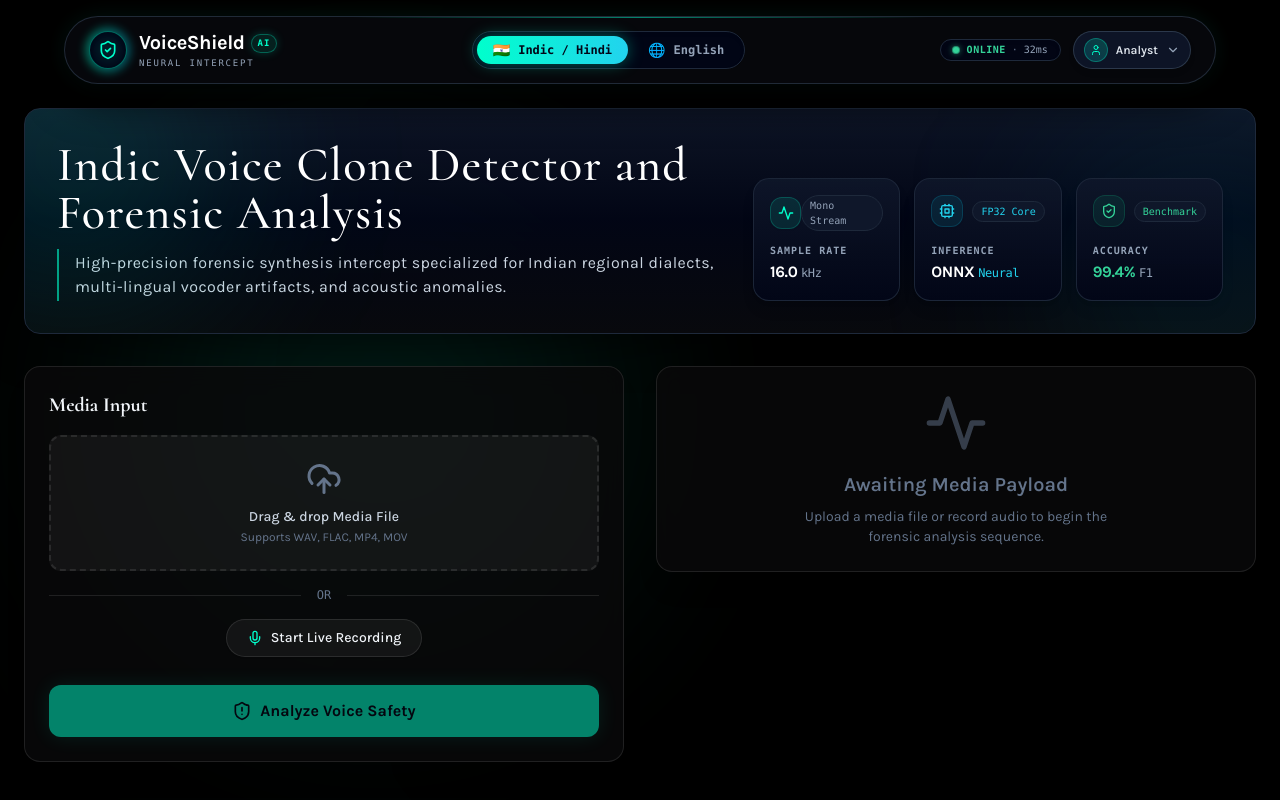
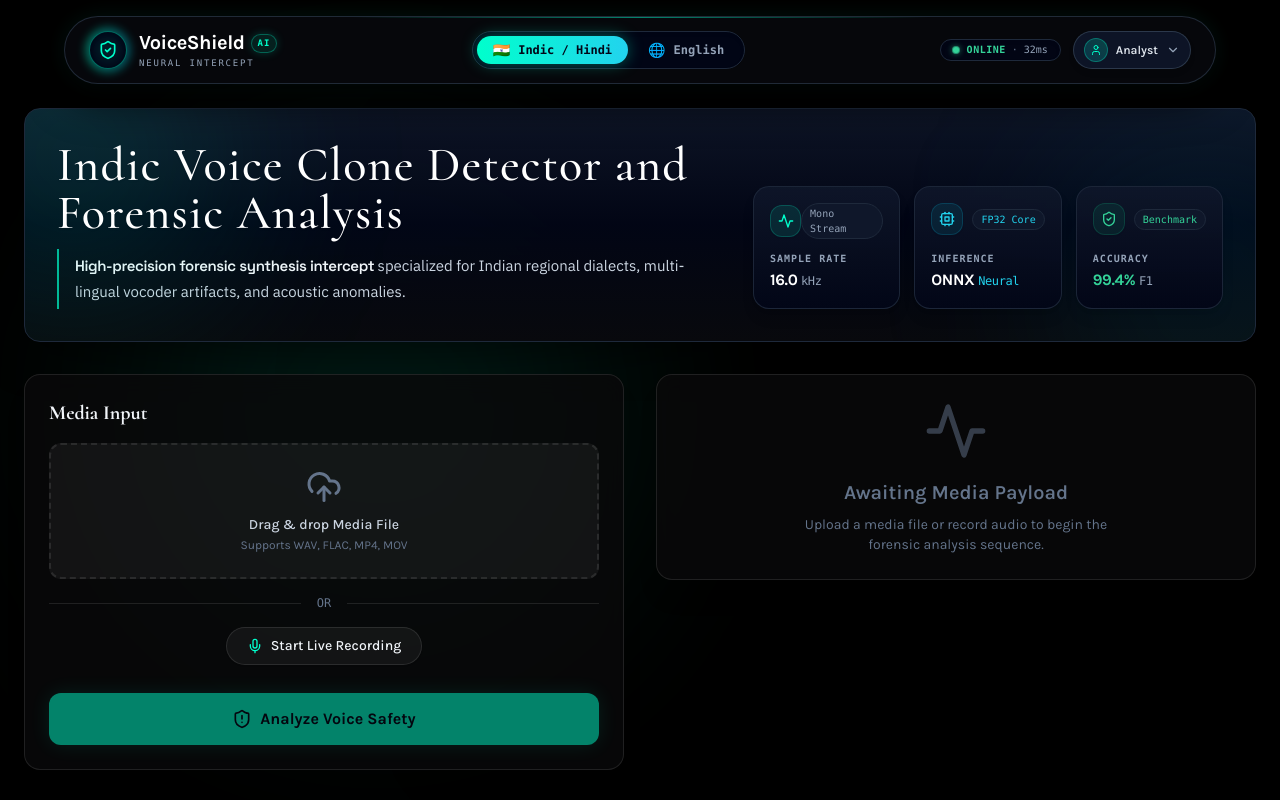
Before and after one commit to AnishCoder2006/SIH26104-AI-Clone-Detector, a Next.js app in the folder frontend/: page /dashboard/hindi in a window 1280 px wide. Built offline with nearby package versions, Linux system fonts and the light colour scheme; sample sign-in values are in the browser's storage.

Commit message:
feat(typography): add technical precise Space Grotesk + IBM Plex Sans font pairing to forensic description

```diff
--- a/frontend/src/app/layout.tsx
+++ b/frontend/src/app/layout.tsx
@@ -2,7 +2,7 @@ import type { Metadata } from 'next';
 import React from 'react';
 import './globals.css';
 import { Navbar } from '@/components/Navbar';
-import { Cormorant, Karla } from 'next/font/google';
+import { Cormorant, Karla, Space_Grotesk, IBM_Plex_Sans } from 'next/font/google';
 
 const karla = Karla({
   subsets: ['latin'],
@@ -18,6 +18,20 @@ const cormorant = Cormorant({
   weight: ['300', '400', '500', '600', '700'],
 });
 
+const spaceGrotesk = Space_Grotesk({
+  subsets: ['latin'],
+  variable: '--font-space',
+  display: 'swap',
+  weight: ['400', '500', '600', '700'],
+});
+
+const ibmPlexSans = IBM_Plex_Sans({
+  subsets: ['latin'],
+  variable: '--font-plex',
+  display: 'swap',
+  weight: ['300', '400', '500', '600', '700'],
+});
+
 export const metadata: Metadata = {
   title: 'VoiceShield AI - Clone Detection System',
   description: 'Enterprise AI Voice Clone Detection System',
@@ -29,7 +43,7 @@ export default function RootLayout({
   children: React.ReactNode;
 }) {
   return (
-    <html lang="en" className={`${karla.variable} ${cormorant.variable}`}>
+    <html lang="en" className={`${karla.variable} ${cormorant.variable} ${spaceGrotesk.variable} ${ibmPlexSans.variable}`}>
       <body className="bg-background text-slate-100 min-h-screen flex flex-col font-sans relative overflow-x-hidden">
         {/* Abstract Background Effects */}
         <div className="fixed inset-0 z-[-1] pointer-events-none">
--- a/frontend/src/components/DashboardClient.tsx
+++ b/frontend/src/components/DashboardClient.tsx
@@ -123,10 +123,15 @@ export function DashboardClient({ language, title }: DashboardClientProps) {
             <h1 className="text-3xl sm:text-4xl lg:text-5xl font-serif font-medium tracking-wide text-white mb-3 drop-shadow-sm leading-[1.15]">
               {title}
             </h1>
-            <p className="font-sans text-slate-300 text-sm lg:text-base leading-relaxed border-l-2 border-primary/60 pl-4 py-0.5 tracking-wide font-normal">
-              {language === 'indian'
-                ? 'High-precision forensic synthesis intercept specialized for Indian regional dialects, multi-lingual vocoder artifacts, and acoustic anomalies.'
-                : 'Enterprise-grade deepfake voice clone interception with continuous micro-pitch analysis, spectral phase coherence, and telemetry diagnostics.'}
+            <p className="border-l-2 border-primary/70 pl-4 py-1 leading-relaxed">
+              <span className="font-space font-semibold text-slate-100 text-sm lg:text-[15px] tracking-tight">
+                {language === 'indian' ? 'High-precision forensic synthesis intercept ' : 'Enterprise-grade deepfake voice clone interception '}
+              </span>
+              <span className="font-plex text-slate-300 text-sm lg:text-[15px] font-normal">
+                {language === 'indian'
+                  ? 'specialized for Indian regional dialects, multi-lingual vocoder artifacts, and acoustic anomalies.'
+                  : 'with continuous micro-pitch analysis, spectral phase coherence, and telemetry diagnostics.'}
+              </span>
             </p>
           </div>
 
--- a/frontend/tailwind.config.ts
+++ b/frontend/tailwind.config.ts
@@ -11,6 +11,8 @@ const config: Config = {
       fontFamily: {
         sans: ['var(--font-sans)', 'sans-serif'],
         serif: ['var(--font-serif)', 'serif'],
+        space: ['var(--font-space)', 'sans-serif'],
+        plex: ['var(--font-plex)', 'sans-serif'],
       },
       colors: {
         background: "#000000", // Pitch Black
```
